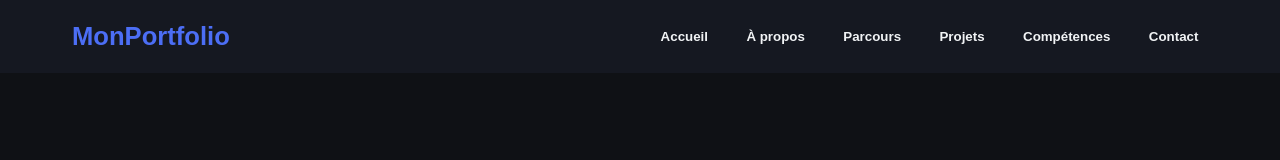
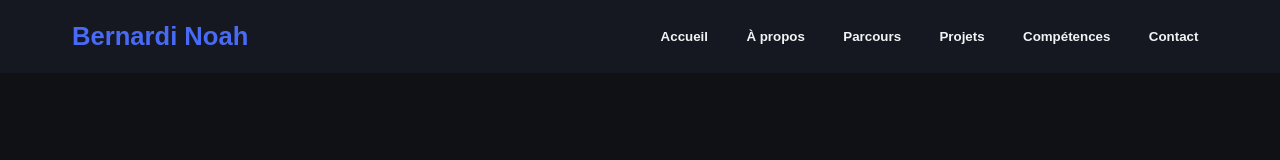
Before and after one commit to nooaaah/Portfolio, a React (Vite) app: page / in a window 1280 px wide. Shown: the top 160 px of the page. Built offline with nearby package versions, Linux system fonts and the light colour scheme.

Commit message:
ajout d'aria, correction du contraste et modification du titre

```diff
--- a/index.html
+++ b/index.html
@@ -9,7 +9,7 @@
     name="description"
     content="Portfolio de développeur front-end spécialisé en React. Découvrez mes projets, compétences, parcours et contactez-moi."
   />
-    <title>portfolio</title>
+    <title>Bnernardi Noah</title>
   </head>
   <body>
     <div id="root"></div>
--- a/src/components/Header/Header.jsx
+++ b/src/components/Header/Header.jsx
@@ -23,7 +23,7 @@ export default function Header() {
   return (
     <header className={styles.header}>
       <nav className={styles.nav}>
-        <span className={styles.logo}>MonPortfolio</span>
+        <span className={styles.logo}>Bernardi Noah</span>
 
 
         <div className={styles.links}>
--- a/src/pages/Projects.jsx
+++ b/src/pages/Projects.jsx
@@ -37,6 +37,7 @@ export default function Projects() {
         <button
           className={`${styles.arrow} ${styles.left}`}
           onClick={() => scroll("left")}
+          aria-label="Projet précédent"
         >
           ‹
         </button>
@@ -68,6 +69,7 @@ export default function Projects() {
         <button
           className={`${styles.arrow} ${styles.right}`}
           onClick={() => scroll("right")}
+          aria-label="Projet suivant"
         >
           ›
         </button>
--- a/src/styles/Contact.module.scss
+++ b/src/styles/Contact.module.scss
@@ -48,6 +48,7 @@
       color: $color-text;
       text-decoration: none;
       word-break: break-all;
+      text-wrap: balance;
 
       &:hover {
         color: $color-secondary;
--- a/src/styles/_variables.scss
+++ b/src/styles/_variables.scss
@@ -3,7 +3,7 @@ $color-bg: #0f1115;
 $color-bg-soft: #151821;
 $color-text: #f1f3f5;
 $color-muted: #9aa0a6;
-$color-primary: #4c6ef5;
+$color-primary: #486AF4;
 $color-secondary: #748ffc;
 
 
```
